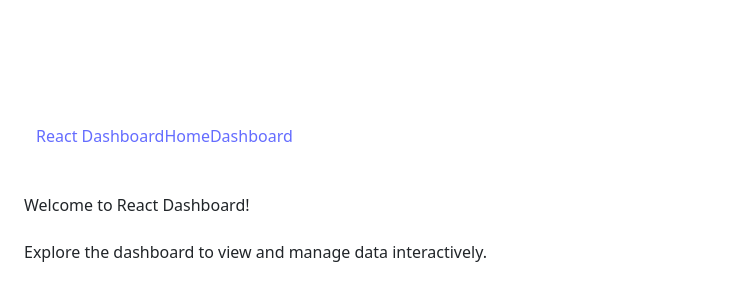
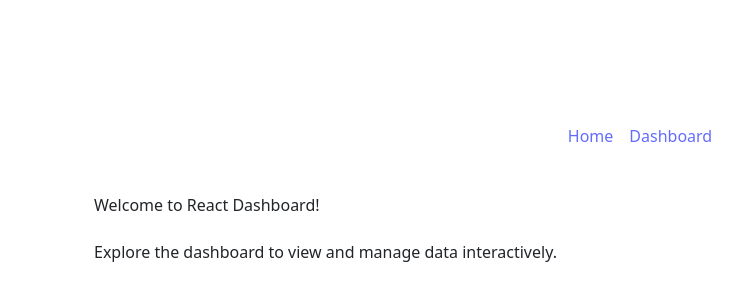
Before and after one commit to EuronRamadani/DashboardDataProject-React, a React (Vite) app: page / in a window 1280 px wide. Shown: the part 170-470 px from the top of the page, without its empty margins (0-750 px from the left). Built offline with nearby package versions, Linux system fonts and the light colour scheme.

Commit message:
changed Ui of the dashboard

```diff
--- a/src/components/Header.jsx
+++ b/src/components/Header.jsx
@@ -4,15 +4,17 @@ import { Link } from "react-router-dom";
 const Header = () => {
   return (
     <header className="bg-blue-500 text-white p-4">
-      <div className="container mx-auto d-flex justify-center items-center">
-        {/* <h1 className="text-xl font-bold"> */}
-        <Link to="/">React Dashboard</Link>
-        {/* </h1> */}
+      <div className="container mx-auto d-flex justify-content-center">
+        {/* <Link className="mx-2" to="/">
+          React Dashboard
+        </Link> */}
         <nav>
-          <Link to="/" className="mr-4">
+          <Link to="/" className="mr-4 mx-2">
             Home
           </Link>
-          <Link to="/dashboard">Dashboard</Link>
+          <Link className="mr-4 mx-2" to="/dashboard">
+            Dashboard
+          </Link>
         </nav>
       </div>
     </header>
--- a/src/index.css
+++ b/src/index.css
@@ -1,6 +1,10 @@
 @tailwind base;
 @tailwind components;
 @tailwind utilities;
+
+#root {
+  width: 100% !important;
+}
 
 :root {
   font-family: Inter, system-ui, Avenir, Helvetica, Arial, sans-serif;
--- a/src/pages/DashboardPage.jsx
+++ b/src/pages/DashboardPage.jsx
@@ -8,6 +8,8 @@ import {
 } from "../store/modules/usersSlice";
 import { useNavigate } from "react-router-dom";
 import "bootstrap/dist/css/bootstrap.min.css";
+import Header from "../components/Header";
+import Footer from "../components/Footer";
 
 const DashboardPage = () => {
   const dispatch = useDispatch();
@@ -72,6 +74,8 @@ const DashboardPage = () => {
   }
 
   return (
+    <>
+      <Header />
       <div className="d-flex flex-column justify-content-center align-items-center vh-100">
         <div className="container">
           <div className="card shadow-lg">
@@ -170,6 +174,8 @@ const DashboardPage = () => {
           </div>
         </div>
       </div>
+      <Footer />
+    </>
   );
 };
 
```
Lines whose indentation alone changed are shown as unchanged.
